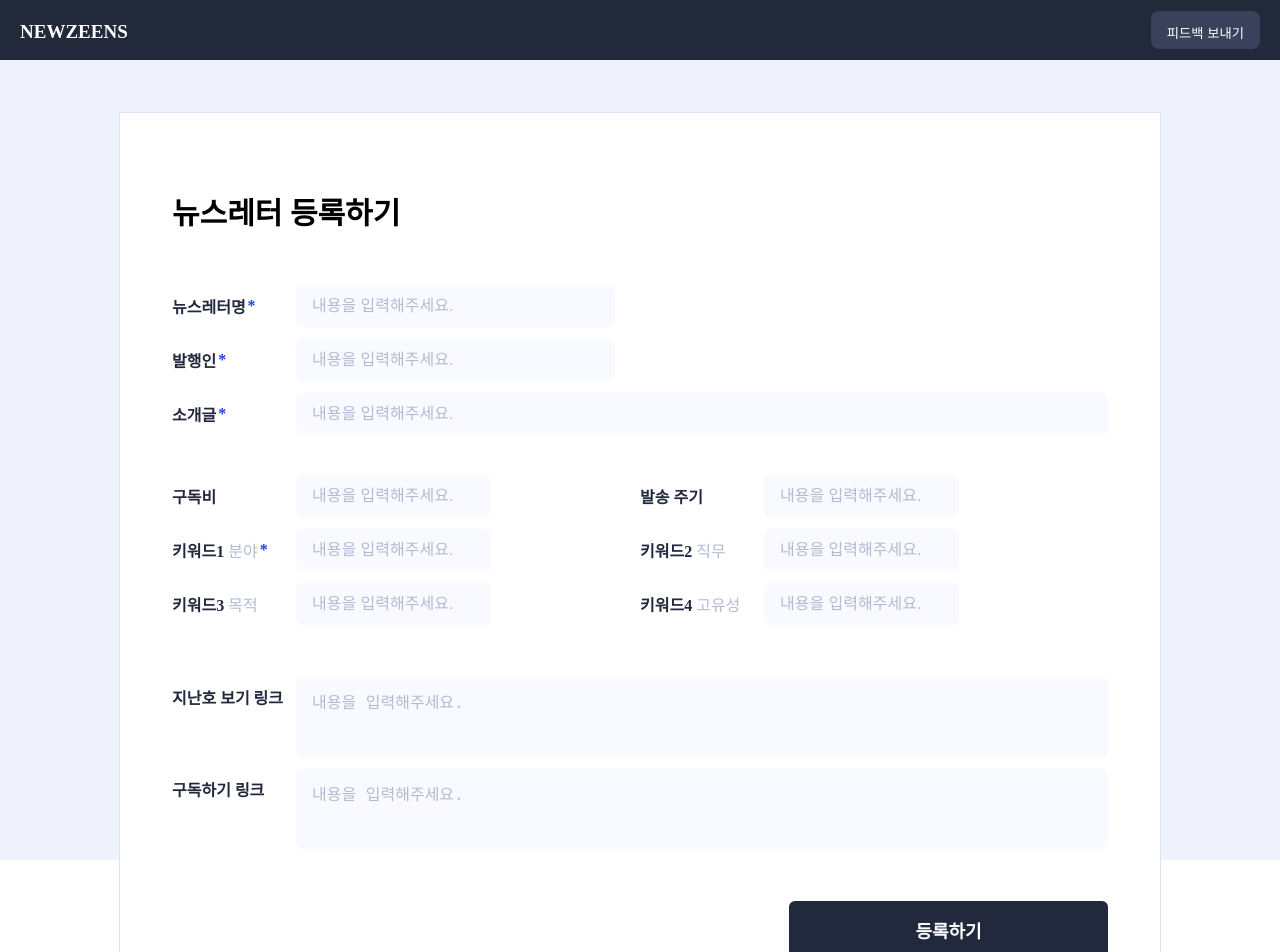
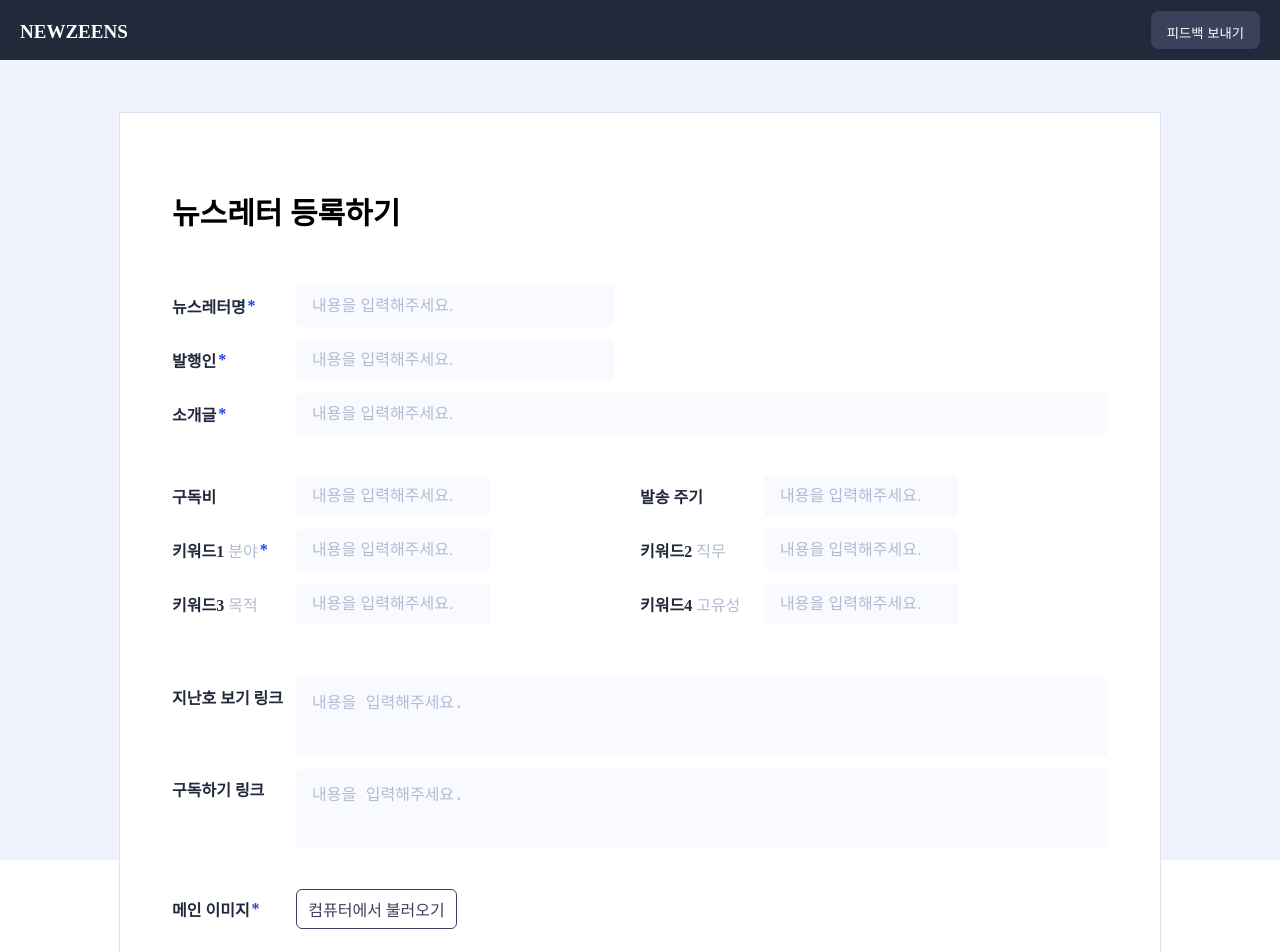
Before and after one commit to cheong-gu/newzeens, a Next.js app: page /register in a window 1280 px wide. Shown: the top 952 px of the page. Built offline with nearby package versions, Linux system fonts and the light colour scheme.

Commit message:
이미지 업로더 추가

```diff
--- /dev/null
+++ b/app/register/components/ImageUploader.tsx
@@ -0,0 +1,56 @@
+import React from "react";
+import { Label, Required } from "./styles/TextInput.styles";
+import Image from "next/image";
+import {
+  Wrapper,
+  ImageBox,
+  ImageName,
+  UploadButton,
+} from "./styles/ImageUploader.styles";
+
+interface ImageUploaderProps {
+  name: string;
+  selectedImage: string | ArrayBuffer | null;
+  onChange: (event: React.ChangeEvent<HTMLInputElement>) => void;
+}
+
+const ImageUploader = ({
+  name,
+  selectedImage,
+  onChange,
+}: ImageUploaderProps) => {
+  return (
+    <Wrapper role="presentation">
+      <Label>
+        메인 이미지
+        <Required>*</Required>
+      </Label>
+      {selectedImage !== null && typeof selectedImage === "string" && (
+        <ImageBox>
+          <Image
+            src={selectedImage}
+            alt="main-image"
+            width={28}
+            height={28}
+            style={{ borderRadius: 6 }}
+          />
+          <ImageName>{name}</ImageName>
+        </ImageBox>
+      )}
+      <label htmlFor="select-image">
+        <UploadButton id="upload" type="button" as="span">
+          컴퓨터에서 불러오기
+        </UploadButton>
+      </label>
+      <input
+        style={{ display: "none" }}
+        id="select-image"
+        type="file"
+        accept="image/*"
+        onChange={onChange}
+      />
+    </Wrapper>
+  );
+};
+
+export default ImageUploader;
--- a/app/register/components/TextInputForm.tsx
+++ b/app/register/components/TextInputForm.tsx
@@ -74,32 +74,49 @@ const TextInputForm = () => {
   const [formData, setFormData] =
     useState<inputFormDataType>(INITIAL_FORM_DATA);
   const [keywordFormData, setKeywordFormData] = useState(INITIAL_KEYWORD);
+  const [imageName, setImageName] = useState("");
 
   const handleFormDataChange = useCallback(
     (event: React.ChangeEvent<HTMLInputElement | HTMLTextAreaElement>) => {
-      const { name, value } = event.target;
+      const { name, value } = event.currentTarget;
       setFormData((prev) => ({ ...prev, [name]: value }));
     },
     []
   );
 
   const handleKeywordChange = useCallback(
-    (event: React.ChangeEvent<HTMLInputElement | HTMLTextAreaElement>) => {
-      const { name, value } = event.target;
+    (event: React.ChangeEvent<HTMLInputElement>) => {
+      const { name, value } = event.currentTarget;
       setKeywordFormData((prev) => ({ ...prev, [name]: value }));
     },
     []
   );
 
+  const handleImageChange = (event: React.ChangeEvent<HTMLInputElement>) => {
+    if (event.currentTarget.files !== null) {
+      const file = event.currentTarget.files[0];
+      const reader = new FileReader();
+
+      reader.onload = () => {
+        setFormData((prev) => ({ ...prev, image: reader.result }));
+        setImageName(file.name);
+      };
+
+      if (file) {
+        reader.readAsDataURL(file);
+      }
+    }
+  };
+
   const handleSubmit = useCallback(
     (event: React.FormEvent) => {
       event.preventDefault();
       if (
-        typeof formData.image === "string" &&
+        formData.image !== null &&
         formData.newsletterName &&
         formData.introduction &&
         formData.publisher &&
-        formData.keywords.length > 0
+        keywordFormData.keyword1
       ) {
         const body = { ...formData, keywords: Object.values(keywordFormData) };
         console.log(body);
@@ -186,8 +203,15 @@ const TextInputForm = () => {
         onChange={handleFormDataChange}
       />
       <Divider />
+      <ImageUploader
+        name={imageName}
+        selectedImage={formData.image}
+        onChange={handleImageChange}
+      />
       <StyledButtonWrapper>
-        <StyledButton>등록하기</StyledButton>
+        <StyledButton id="submit" type="submit">
+          등록하기
+        </StyledButton>
       </StyledButtonWrapper>
     </form>
   );
--- /dev/null
+++ b/app/register/components/styles/ImageUploader.styles.tsx
@@ -0,0 +1,35 @@
+import styled from "@emotion/styled";
+
+export const Wrapper = styled.div`
+  display: flex;
+  flex-direction: row;
+  align-items: center;
+  justify-content: flex-start;
+`;
+
+export const ImageBox = styled.div`
+  display: flex;
+  align-items: center;
+  margin-right: 24px;
+`;
+
+export const ImageName = styled.span`
+  font-weight: 500;
+  font-size: 16px;
+  color: #39425a;
+  margin-left: 8px;
+`;
+
+export const UploadButton = styled.button`
+  display: flex;
+  align-items: center;
+  justify-content: center;
+  width: 161px;
+  height: 40px;
+  border: 1px solid #39425a;
+  border-radius: 6px;
+
+  font-weight: 500;
+  font-size: 16px;
+  color: #39425a;
+`;
```
